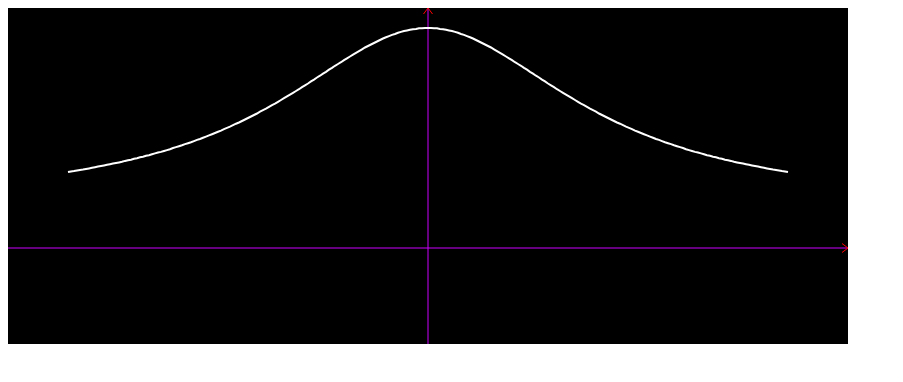
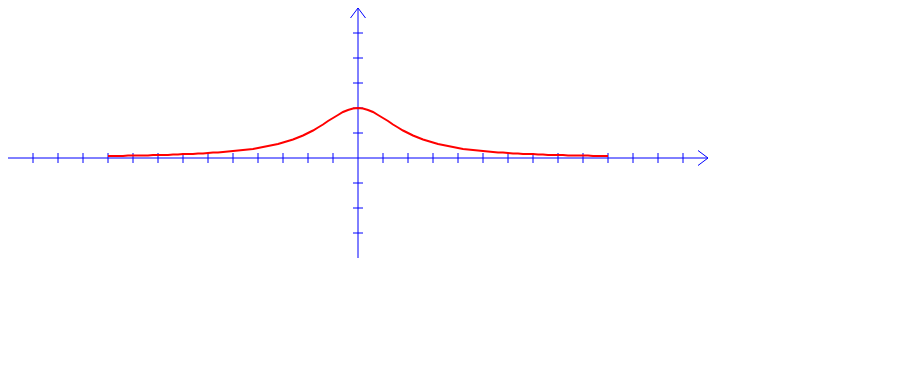
Before and after one commit to vladkolodka/graphics_lab1, a plain HTML site: page index.html in a window 1280 px wide. Shown: the whole page, without its empty margins (0-903 px from the left). Drawn offline with Linux system fonts and the light colour scheme.

Commit message:
Divisions, graphic position fixes

```diff
--- a/index.html
+++ b/index.html
@@ -14,7 +14,7 @@
     var graph = new Graph('graph');
 
 
-    graph.setBackground("black");
+    graph.setBackground("white");
     graph.print();
 
 </script>
--- a/js/Core.js
+++ b/js/Core.js
@@ -3,12 +3,12 @@ function Core(){
     this.x2 = undefined;
     this.a = undefined;
     this.padding = 20;
-    this.scale = 3;
+    this.scale = 5;
 
     this.scanValues = function(){
-        this.x1 = -120;
-        this.x2 =  120;
-        this.a =   60;
+        this.x1 = -50;
+        this.x2 =  50;
+        this.a =   10;
 
         return !(this.a <= 0 || this.x2 >= this.x1);
 
@@ -17,9 +17,8 @@ function Core(){
         var cords = [];
         var offsetX = ((this.x1 * -1) + this.padding) * this.scale;
         for (var i = this.x1; i <= this.x2; i++)
-            cords.push([i * this.scale + offsetX, (-this.getY(i) + this.a) * this.scale + this.padding]);
+            cords.push([i * this.scale + offsetX, ((-this.getY(i) + this.a) + this.padding) * this.scale]);
 
-        console.log(cords);
         return cords;
     };
     this.getY = function(x){
--- a/js/Graph.js
+++ b/js/Graph.js
@@ -10,8 +10,8 @@ function Graph(id){
 
     };
     this.print = function(){
-        this.setAxes(this.core.x1, this.core.x2, this.core.a, "#CC00FF");
-        this.line(this.core.getGraphCords(), 2, "white");
+        this.setAxes(this.core.x1, this.core.x2, this.core.a, "blue");
+        this.line(this.core.getGraphCords(), 2, "red");
     };
 
     this.setSize = function(width, height){
@@ -42,7 +42,7 @@ function Graph(id){
             ], 1, color);
             this.line([
                     [yAxe - 1.5 * scale, 2 * scale], [yAxe, 0], [yAxe + 1.5 * scale, 2 * scale]
-                ], 1, "red"
+                ], 1, color
             );
         }
 
@@ -53,8 +53,42 @@ function Graph(id){
 
         this.line([
                 [width - 2 * scale, xAxe - (1.5 * scale)], [width, xAxe], [width - 2 * scale, xAxe + (1.5 * scale)]
-            ], 1, "red"
+            ], 1, color
         );
+
+        var step = 5 * scale;
+        var i = yAxe - step;
+
+        while (i - step >= 0){
+            this.line([
+                [i, xAxe - scale], [i, xAxe + scale]
+            ], 1, color);
+            i -= step;
+        }
+
+        i = yAxe + step;
+        while (i + step <= width){
+            this.line([
+                [i, xAxe - scale], [i, xAxe + scale]
+            ], 1, color);
+            i += step;
+        }
+
+        i = xAxe - step;
+        while (i - step >= 0){
+            this.line([
+                [yAxe - scale, i], [yAxe + scale, i]
+            ], 1, color);
+            i -= step;
+        }
+
+        i = xAxe + step;
+        while (i + step <= height){
+            this.line([
+                [yAxe - scale, i], [yAxe + scale, i]
+            ], 1, color);
+            i += step;
+        }
     };
 
     this.line = function(points, width, color){
```
